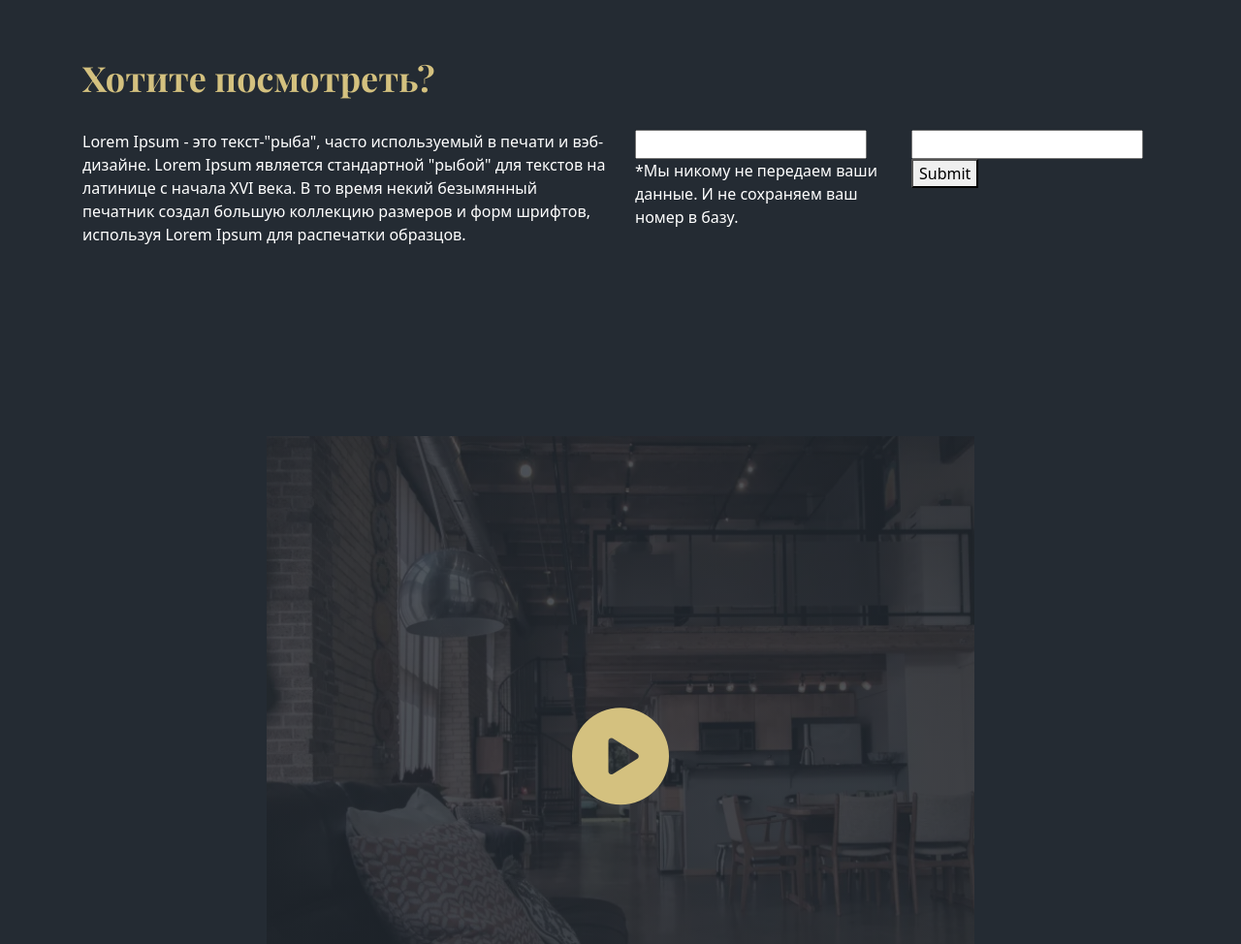
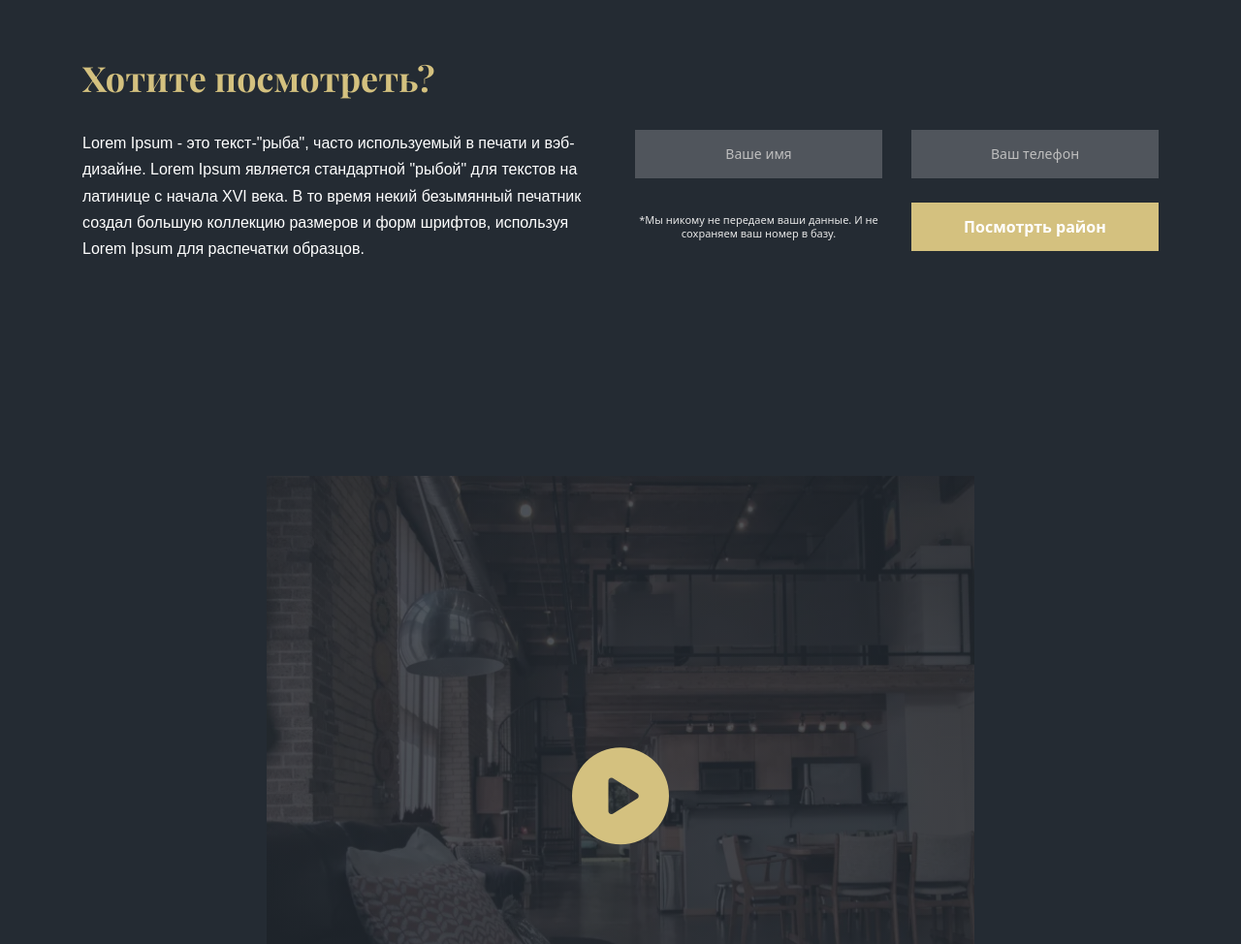
Before and after one commit to atmosfera2000/housevop, a website built with webpack: page public/index.html in a window 1280 px wide. Shown: the part 2240-3214 px from the top of the page at 97% size. Built offline with nearby package versions, Linux system fonts and the light colour scheme; files whose address does not match are found by name.

Commit message:
iframe load fix

```diff
--- a/public/index.html
+++ b/public/index.html
@@ -164,27 +164,27 @@
         <section class="form-section">
           <div class="container">
             <h2>Хотите посмотреть?</h2>
-            <form class="row">
-              <div class="col-12 col-lg-6">
-                <p class="form-text">
+            <form class="row justify-content-center">
+              <div class="col-10 col-lg-6">
+                <p class="text text-center text-lg-start">
                   Lorem Ipsum - это текст-"рыба", часто используемый в печати и вэб-дизайне. Lorem Ipsum является стандартной "рыбой" для текстов на латинице с начала XVI века. В то время некий безымянный печатник создал большую коллекцию размеров и форм шрифтов, используя Lorem Ipsum для распечатки образцов.
                 </p>
               </div>
-              <div class="col-12 col-lg-6">
-                <div class="row">
-                  <div class="col-12 col-md-6">
-                    <input type="text">
+              <div class="col-10 col-lg-6">
+                <div class="row justify-content-center">
+                  <div class="col-10 col-md-6">
+                    <input type="text" class="form-control" placeholder="Ваше имя">
                   </div>
-                  <div class="col-12 col-md-6">
-                    <input type="text">
+                  <div class="col-10 col-md-6">
+                    <input type="text" class="form-control" placeholder="Ваш телефон">
                   </div>
-                  <div class="col-12 col-md-6">
-                    <p class="form-text form-text_small">
+                  <div class="col-10 col-md-6 order-lg-last">
+                    <button type="submit" class="btn">Посмотрть район</button>
+                  </div>
+                  <div class="col-10 col-md-6 d-flex align-items-center">
+                    <p class="form-text text-center">
                       *Мы никому не передаем ваши данные. И не сохраняем ваш номер в базу.
                     </p>
-                  </div>
-                  <div class="col-12 col-md-6">
-                    <button type="submit">Submit</button>
                   </div>
                 </div>
               </div>
@@ -212,7 +212,7 @@
             <div class="row justify-content-center">
               <div class="col-10 col-lg-12">
                 <div class="map">
-                  <iframe id="yandexMap" src="https://yandex.ru/map-widget/v1/?um=constructor%3A82d7a4f3f9ef8fb43c45373fb4e83e7b446bb1b38079564af9ec76ed97338126&amp;source=constructor" style="width: 100%; border: none;" height="358"></iframe>
+                  <iframe id="yandexMap" src="" style="width: 100%; border: none;" height="358"></iframe>
                 </div>
               </div>
             </div>
--- a/src/_custom.scss
+++ b/src/_custom.scss
@@ -5,6 +5,7 @@
 @import "components/navbar";
 @import "components/navbar-toggler";
 @import "components/cards";
+@import "components/form";
 
 body {
     background-color: $dark;
@@ -19,6 +20,16 @@ h1 {
 h2 {
     text-align: center;
     font-size: 1.625rem;
+}
+
+.text {
+    font-family: 'Raleway', sans-serif;
+    font-style: normal;
+    font-weight: normal;
+    font-size: .875rem;
+    line-height: 1.71;
+    margin-bottom: 2.5rem;
+    color: $white;
 }
 
 .logo {
@@ -251,6 +262,10 @@ h2 {
         font-size: 2.25rem;
     }
 
+    .text {
+        font-size: 1rem;
+    }
+
     .photo-section {
         padding-top: 60px;
         padding-bottom: 80px;
--- /dev/null
+++ b/src/components/_form.scss
@@ -0,0 +1,65 @@
+input::placeholder {
+    opacity: 1;
+    transition: opacity .15s ease;
+}
+
+input:focus::placeholder {
+    opacity: 0;
+}
+
+.form-control,
+.btn {
+    width: 100%;
+    padding: .75rem .625rem;
+    min-height: 50px;
+}
+
+.form-control {
+    background: rgba($color: $white, $alpha: .2);
+    margin-bottom: 15px;
+    text-align: center;
+    color: $gray;
+    border: none;
+    font-size: .875rem;
+
+    &:focus {
+        outline: 0;
+    }
+
+    &::placeholder {
+        text-align: center;
+        color: $gray;
+        font-size: .875rem;
+    }
+}
+
+.btn {
+    appearance: none;
+    border: none;
+    background-color: $accent;
+    margin-top: 10px;
+    color: $white;
+    font-size: 1rem;
+    font-weight: bold;
+}
+
+.form-text {
+    max-width: 255px;
+    margin: 10px auto 0;
+    font-size: .6875rem;
+    line-height: 1.23;
+    color: $light;
+}
+
+@include media-breakpoint-up(lg) {
+    .form-control,
+    .btn {
+        //margin-bottom: 0;
+       // margin-top: 0;
+    }
+
+    .form-text-box {
+        margin-top: 0;
+        font-size: .8125rem;
+    }
+}
--- a/src/index.js
+++ b/src/index.js
@@ -7,12 +7,12 @@ let navbarCollapseState = {
 
 window.addEventListener('load', init);
 
-navbarShrink();
-
 function init () {
+    navbarShrink()
     document.body.classList.remove('overflow-hidden')
     document.body.classList.remove('no-transition')
     document.getElementById('content').classList.remove('opacity-0')
+    document.getElementById('yandexMap').src = 'https://yandex.ru/map-widget/v1/?um=constructor%3A82d7a4f3f9ef8fb43c45373fb4e83e7b446bb1b38079564af9ec76ed97338126&amp;source=constructor'
 
     const scrollSpy = new ScrollSpy(document.body, {
         target: '#navbar',
```
